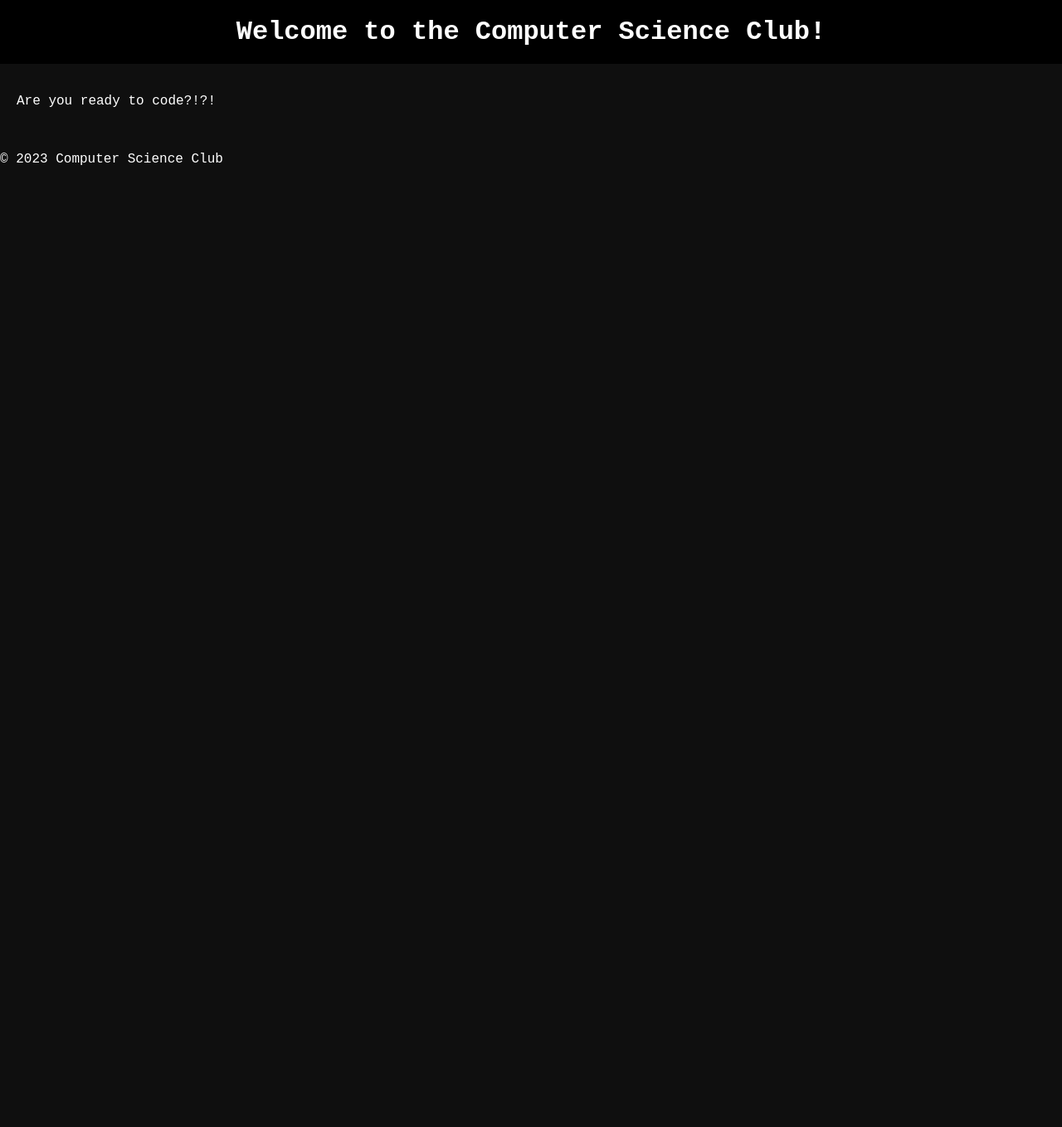
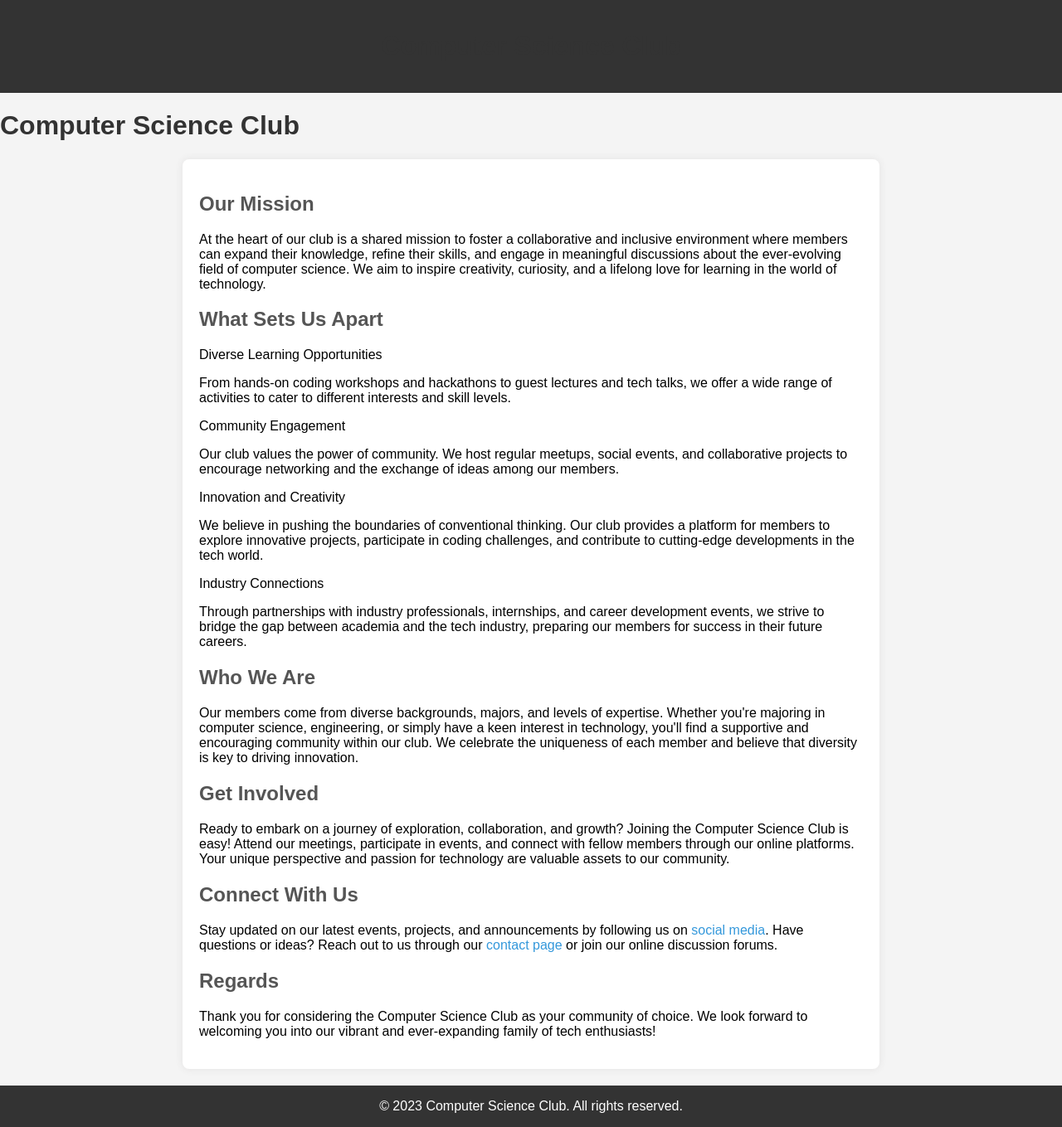
Before and after one commit to yum1234/yum1234.github.io, a plain HTML site: page index.html in a window 1280 px wide. Shown: the whole page at 83% size. Before the commit the page ends 800 px from the top, so only its background shows below. Drawn offline with Linux system fonts and the light colour scheme.

Commit message:
Update index.html

```diff
--- a/index.html
+++ b/index.html
@@ -1,20 +1,126 @@
 <!DOCTYPE html>
 <html lang="en">
+
 <head>
     <meta charset="UTF-8">
     <meta name="viewport" content="width=device-width, initial-scale=1.0">
-    <title>Computer Science Club</title>
-    <link rel="stylesheet" href="styles.css">
+    <title>Computer Science Club - About Us</title>
+    <style>
+        body {
+            font-family: 'Arial', sans-serif;
+            background-color: #f4f4f4;
+            margin: 0;
+            padding: 0;
+        }
+
+        header {
+            background-color: #333;
+            color: white;
+            text-align: center;
+            padding: 1em;
+        }
+
+        section {
+            max-width: 800px;
+            margin: 20px auto;
+            padding: 20px;
+            background-color: white;
+            border-radius: 8px;
+            box-shadow: 0 0 10px rgba(82, 67, 67, 0.1);
+        }
+
+        h1 {
+            color: #333;
+        }
+
+        h2 {
+            color: #555;
+        }
+
+        p {
+            color: #000000;
+        }
+
+        a {
+            color: #3498db;
+            text-decoration: none;
+        }
+
+        a:hover {
+            text-decoration: underline;
+        }
+
+        ul {
+            list-style: none;
+            padding: 0;
+        }
+
+        li {
+            margin-bottom: 5px;
+        }
+
+        footer {
+            text-align: center;
+            padding: 1em;
+            background-color: #333;
+            color: white;
+        }
+    </style>
 </head>
+
 <body>
+
     <header>
-        <h1>Welcome to the Computer Science Club!</h1>
+        <h1>Computer Science Club</h1>
     </header>
-    <section class="main-content">
-        <p>Are you ready to code?!?!</p>
+
+    <h1>Computer Science Club</h1>
+
+    <section>
+        <h2>Our Mission</h2>
+        <p>At the heart of our club is a shared mission to foster a collaborative and inclusive environment where members can
+            expand their knowledge, refine their skills, and engage in meaningful discussions about the ever-evolving field of
+            computer science. We aim to inspire creativity, curiosity, and a lifelong love for learning in the world of technology.
+        </p>
+
+        <h2>What Sets Us Apart</h2>
+        <ul>
+            <li>Diverse Learning Opportunities</li>
+            <p>From hands-on coding workshops and hackathons to guest lectures and tech talks, we offer a wide range of activities to cater to different interests and skill levels.</p>
+            <li>Community Engagement</li>
+            <p>Our club values the power of community. We host regular meetups, social events, and collaborative projects to encourage networking and the exchange of ideas among our members.</p>
+            <li>Innovation and Creativity</li>
+            <p>We believe in pushing the boundaries of conventional thinking. Our club provides a platform for members to explore innovative projects, participate in coding challenges, and contribute to cutting-edge developments in the tech world.</p>
+            <li>Industry Connections</li>
+            <p>Through partnerships with industry professionals, internships, and career development events, we strive to bridge the gap between academia and the tech industry, preparing our members for success in their future careers.</p>
+        </ul>
+
+        <h2>Who We Are</h2>
+        <p>Our members come from diverse backgrounds, majors, and levels of expertise. Whether you're majoring in computer science,
+            engineering, or simply have a keen interest in technology, you'll find a supportive and encouraging community within our
+            club. We celebrate the uniqueness of each member and believe that diversity is key to driving innovation.
+        </p>
+
+        <h2>Get Involved</h2>
+        <p>Ready to embark on a journey of exploration, collaboration, and growth? Joining the Computer Science Club is easy! Attend
+            our meetings, participate in events, and connect with fellow members through our online platforms. Your unique perspective
+            and passion for technology are valuable assets to our community.
+        </p>
+
+        <h2>Connect With Us</h2>
+        <p>Stay updated on our latest events, projects, and announcements by following us on <a href="#">social media</a>. Have
+            questions or ideas? Reach out to us through our <a href="#">contact page</a> or join our online discussion forums.
+        </p>
+
+        <h2>Regards</h2>
+        <p>Thank you for considering the Computer Science Club as your community of choice. We look forward to welcoming you into our vibrant and ever-expanding family of tech enthusiasts! </p>
     </section>
+
+
     <footer>
-        <p>&copy; 2023 Computer Science Club</p>
+        &copy; 2023 Computer Science Club. All rights reserved.
     </footer>
+
 </body>
+
 </html>
```
